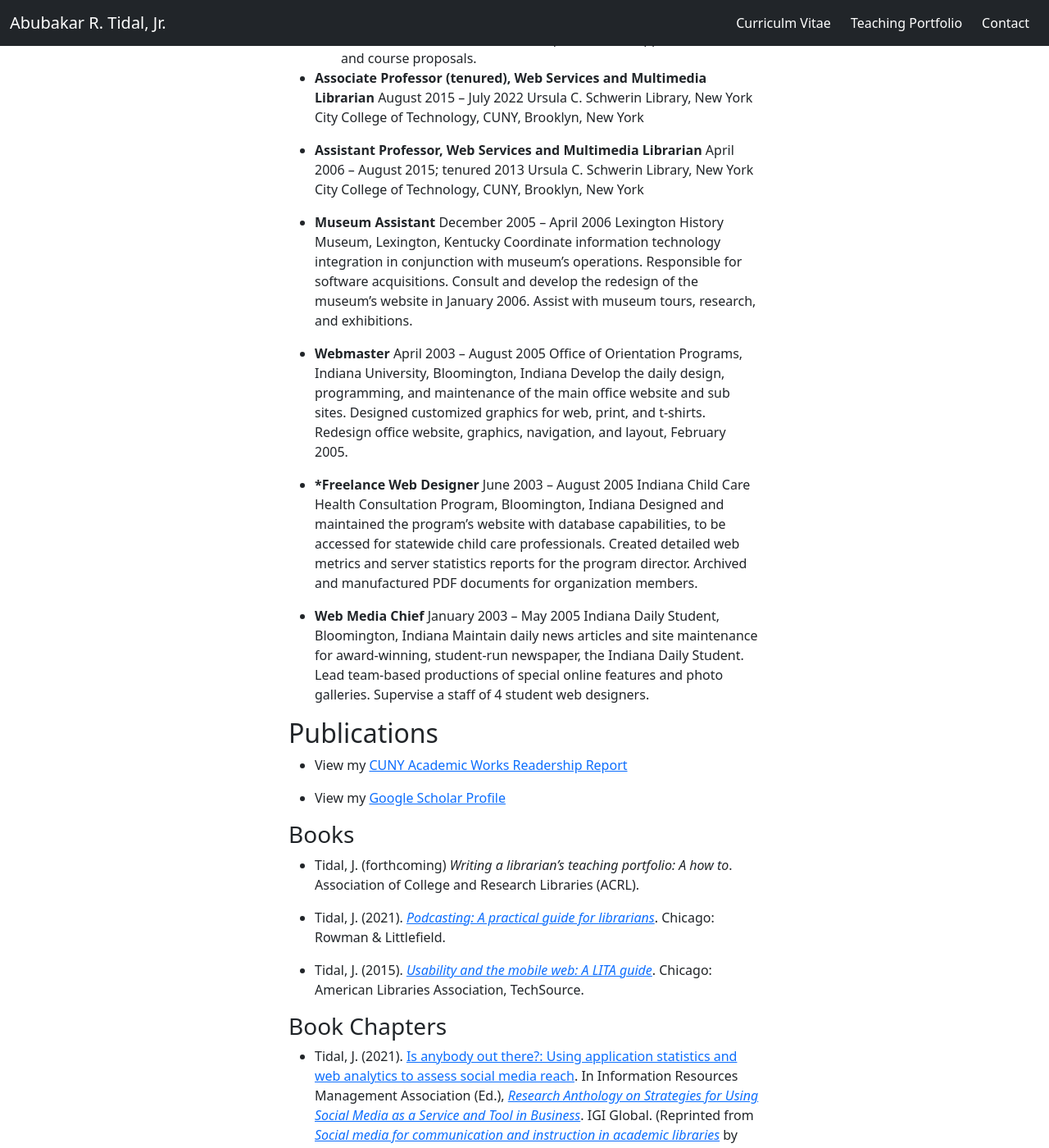
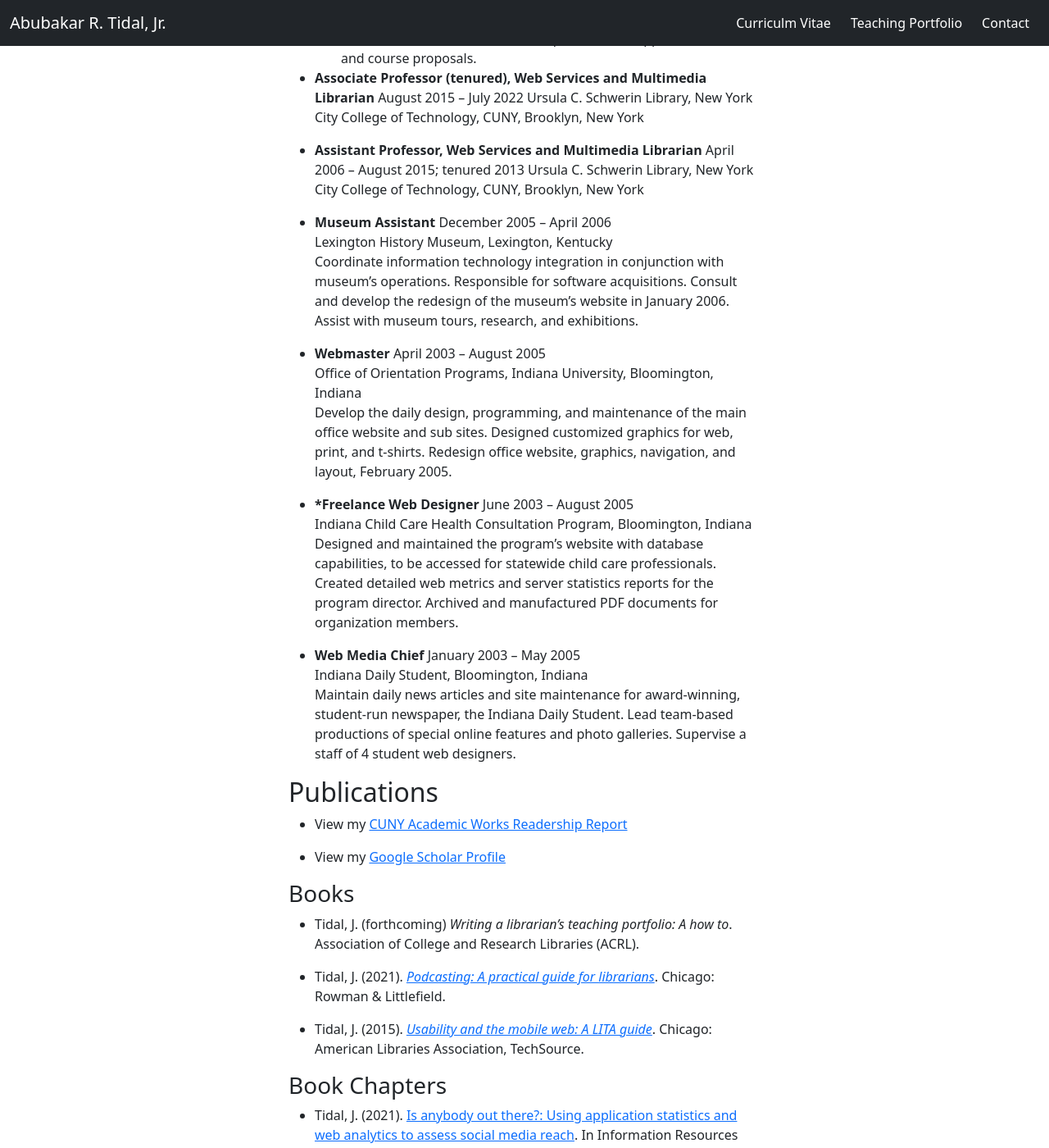
Before and after one commit to KentuckyFriedTofu/KentuckyFriedTofu.github.io, a Jekyll site: the page built from cv.md, in a window 1280 px wide and 1400 px high, scrolled down 1259 px. Shown: the whole window at 82% size. Built offline with Jekyll 4.4.1, drawn with Linux system fonts in a browser that asks for light colours.

Commit message:
Update cv.md

```diff
--- a/cv.md
+++ b/cv.md
@@ -56,23 +56,23 @@ April 2006 – August 2015; tenured 2013
 Ursula C. Schwerin Library, New York City College of Technology, CUNY, Brooklyn, New York
 
 * **Museum Assistant**
-December 2005 – April 2006
-Lexington History Museum, Lexington, Kentucky
+December 2005 – April 2006<br>
+Lexington History Museum, Lexington, Kentucky<br>
 Coordinate information technology integration in conjunction with museum’s operations. Responsible for software acquisitions. Consult and develop the redesign of the museum’s website in January 2006. Assist with museum tours, research, and exhibitions.
 
 * **Webmaster**
-April 2003 – August 2005
-Office of Orientation Programs, Indiana University, Bloomington, Indiana
+April 2003 – August 2005<br>
+Office of Orientation Programs, Indiana University, Bloomington, Indiana<br>
 Develop the daily design, programming, and maintenance of the main office website and sub sites. Designed customized graphics for web, print, and t-shirts. Redesign office website, graphics, navigation, and layout, February 2005.
 
 * ***Freelance Web Designer**
-June 2003 – August 2005
-Indiana Child Care Health Consultation Program, Bloomington, Indiana
+June 2003 – August 2005<br>
+Indiana Child Care Health Consultation Program, Bloomington, Indiana<br>
 Designed and maintained the program’s website with database capabilities, to be accessed for statewide child care professionals. Created detailed web metrics and server statistics reports for the program director. Archived and manufactured PDF documents for organization members.
 
 * **Web Media Chief**
-January 2003 – May 2005
-Indiana Daily Student, Bloomington, Indiana
+January 2003 – May 2005<br>
+Indiana Daily Student, Bloomington, Indiana<br>
 Maintain daily news articles and site maintenance for award-winning, student-run newspaper, the Indiana Daily Student. Lead team-based productions of special online features and photo galleries. Supervise a staff of 4 student web designers.
 
 ## Publications
```
